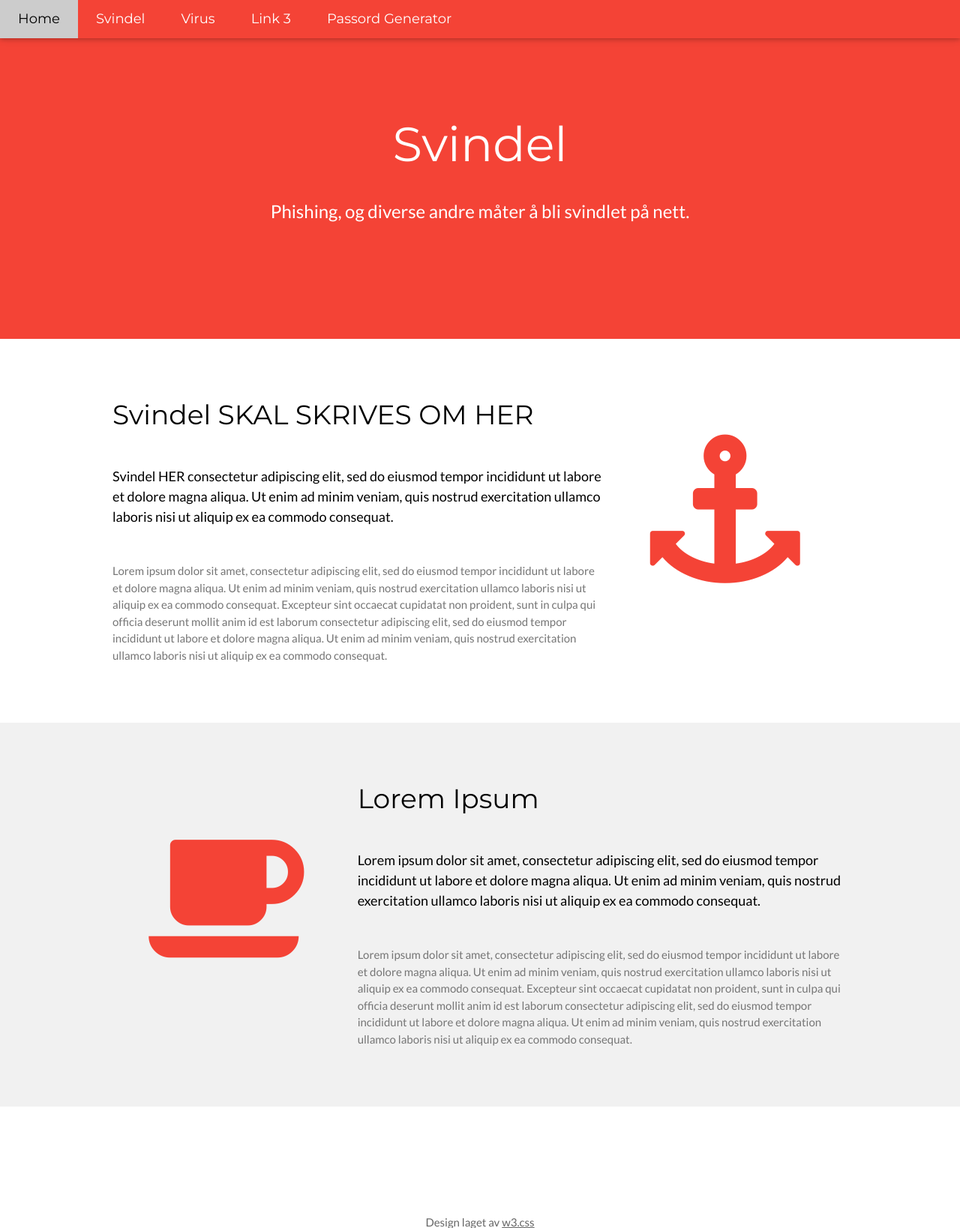
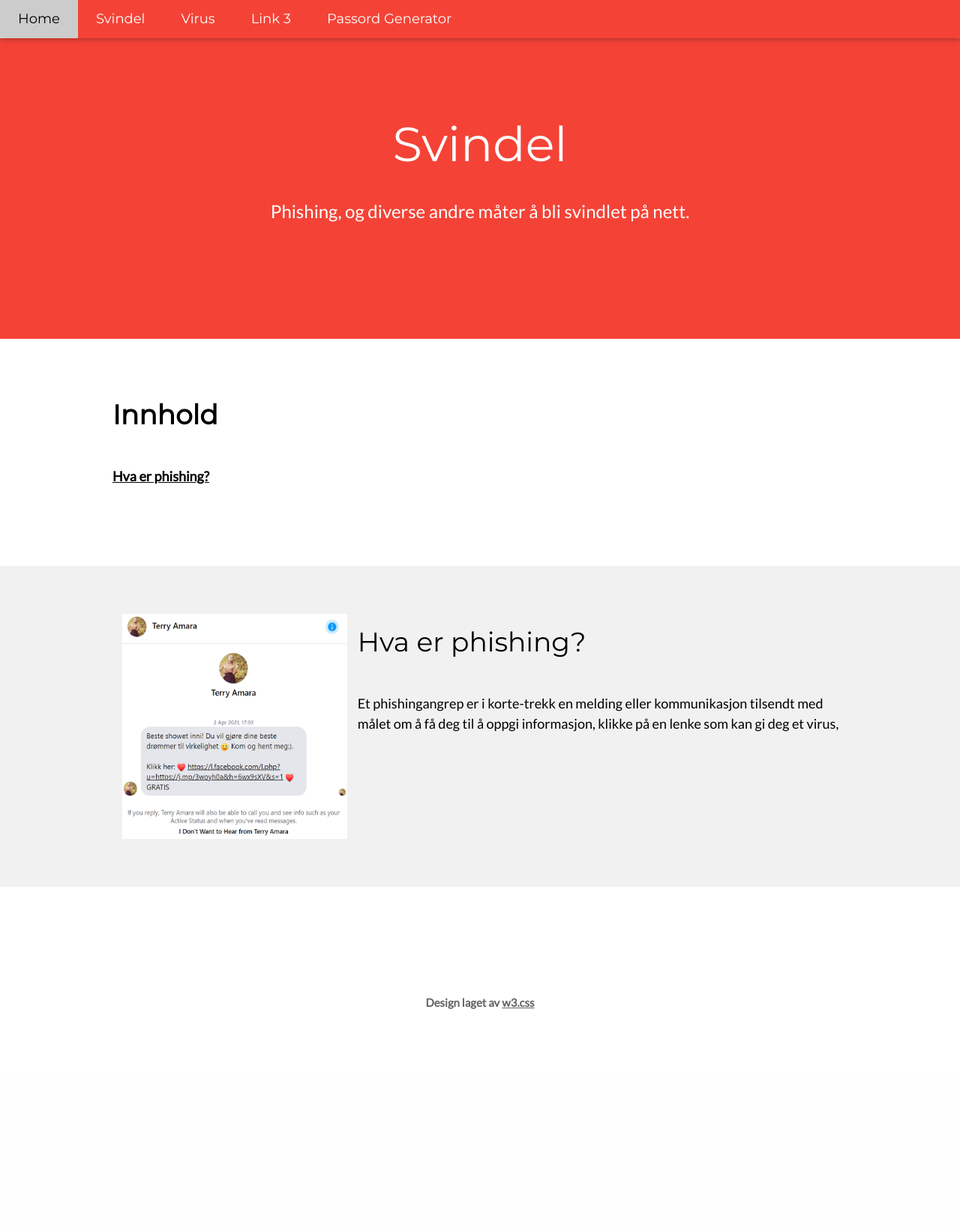
Before and after one commit to mojitoen/SP2, a Flask app: page /svindel in a window 1280 px wide. Shown: the top 1638 px of the page at 75% size. After the commit the page ends 1346 px from the top, so only its background shows below. Run offline with Flask 2, Linux system fonts and the light colour scheme.

Commit message:
Swindle ser nå nærmere ut et faktisk resultat.

```diff
--- a/templates/swindle.html
+++ b/templates/swindle.html
@@ -45,17 +45,11 @@ body,h1,h2,h3,h4,h5,h6 {font-family: "Lato", sans-serif}
 <div class="w3-row-padding w3-padding-64 w3-container">
   <div class="w3-content">
     <div class="w3-twothird">
-      <h1>Svindel SKAL SKRIVES OM HER</h1>
-      <h5 class="w3-padding-32">Svindel HER consectetur adipiscing elit, sed do eiusmod tempor incididunt ut labore et dolore magna aliqua. Ut enim ad minim veniam, quis nostrud exercitation ullamco laboris nisi ut aliquip ex ea commodo consequat.</h5>
+      <h1><a id="innhold"</a><b>Innhold<b/></h1>
+      <h5 class="w3-padding-32"><b><a href="#hvaerphishing">Hva er phishing?</a></b></h5>
 
-      <p class="w3-text-grey">Lorem ipsum dolor sit amet, consectetur adipiscing elit, sed do eiusmod tempor incididunt ut labore et dolore magna aliqua. Ut enim ad minim veniam, quis nostrud exercitation ullamco laboris nisi ut aliquip ex ea commodo consequat. Excepteur sint
-        occaecat cupidatat non proident, sunt in culpa qui officia deserunt mollit anim id est laborum consectetur adipiscing elit, sed do eiusmod tempor incididunt ut labore et dolore magna aliqua. Ut enim ad minim veniam, quis nostrud exercitation ullamco
-        laboris nisi ut aliquip ex ea commodo consequat.</p>
     </div>
 
-    <div class="w3-third w3-center">
-      <i class="fa fa-anchor w3-padding-64 w3-text-red"></i>
-    </div>
   </div>
 </div>
 
@@ -63,16 +57,16 @@ body,h1,h2,h3,h4,h5,h6 {font-family: "Lato", sans-serif}
 <div class="w3-row-padding w3-light-grey w3-padding-64 w3-container">
   <div class="w3-content">
     <div class="w3-third w3-center">
-      <i class="fa fa-coffee w3-padding-64 w3-text-red w3-margin-right"></i>
+      <img src="/static/terry.PNG"
+      width="300"
+      height="300">
     </div>
 
     <div class="w3-twothird">
-      <h1>Lorem Ipsum</h1>
-      <h5 class="w3-padding-32">Lorem ipsum dolor sit amet, consectetur adipiscing elit, sed do eiusmod tempor incididunt ut labore et dolore magna aliqua. Ut enim ad minim veniam, quis nostrud exercitation ullamco laboris nisi ut aliquip ex ea commodo consequat.</h5>
+      <h1><a id="hvaerphishing">Hva er phishing?</a></h1>
+      <h5 class="w3-padding-32">Et phishingangrep er i korte-trekk en melding eller kommunikasjon tilsendt med målet om å få deg til å oppgi informasjon, klikke på en lenke som kan gi deg et virus, </h5>
 
-      <p class="w3-text-grey">Lorem ipsum dolor sit amet, consectetur adipiscing elit, sed do eiusmod tempor incididunt ut labore et dolore magna aliqua. Ut enim ad minim veniam, quis nostrud exercitation ullamco laboris nisi ut aliquip ex ea commodo consequat. Excepteur sint
-        occaecat cupidatat non proident, sunt in culpa qui officia deserunt mollit anim id est laborum consectetur adipiscing elit, sed do eiusmod tempor incididunt ut labore et dolore magna aliqua. Ut enim ad minim veniam, quis nostrud exercitation ullamco
-        laboris nisi ut aliquip ex ea commodo consequat.</p>
+
     </div>
   </div>
 </div>
```
Also changed, not shown: static/terry.PNG (added).
